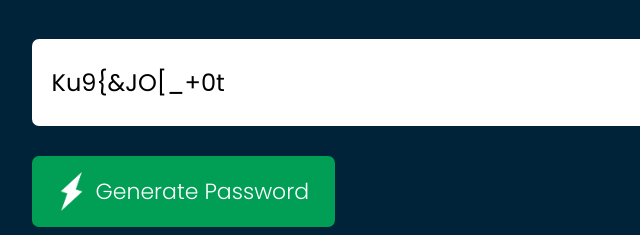
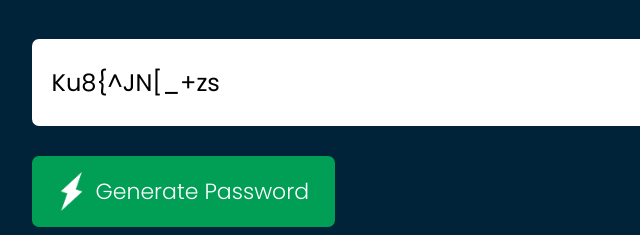
Before and after one commit to Im-Rahul-Panchal/Password-Gen, a plain HTML site: page index.html in a window 1280 px wide. Both pictures are taken after typing "Sample" into the empty fields and a click on the button "Generate Password". Shown: the part 301-536 px from the top of the page, 122-762 px from the left. Drawn offline with Linux system fonts and the light colour scheme.

Commit message:
random password

```diff
--- a/index.html
+++ b/index.html
@@ -29,14 +29,14 @@
 
     function createPassword(){
         let password = ""
-        password += upperCase[Math.round(Math.random() * upperCase.length)]
-        password += lowerCase[Math.round(Math.random() * lowerCase.length)]
-        password += numbers[Math.round(Math.random() * numbers.length)]
-        password += symbols[Math.round(Math.random() * symbols.length)]
+        //first four digits to be different and consist all the types
+        password += upperCase[Math.floor(Math.random() * upperCase.length)]
+        password += lowerCase[Math.floor(Math.random() * lowerCase.length)]
+        password += numbers[Math.floor(Math.random() * numbers.length)]
+        password += symbols[Math.floor(Math.random() * symbols.length)]
 
         while(password.length < length  ){
-            password += allChars[Math.round(Math.random() * allChars.length)]
-            console.log(password)
+            password += allChars[Math.floor(Math.random() * allChars.length)]
         }
         passwordBox.value = password
     }
```
